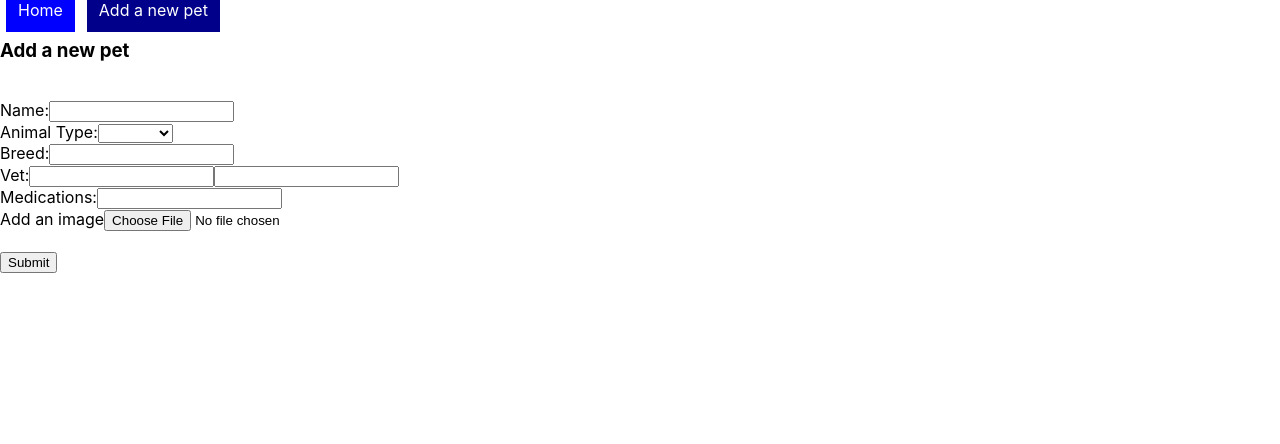
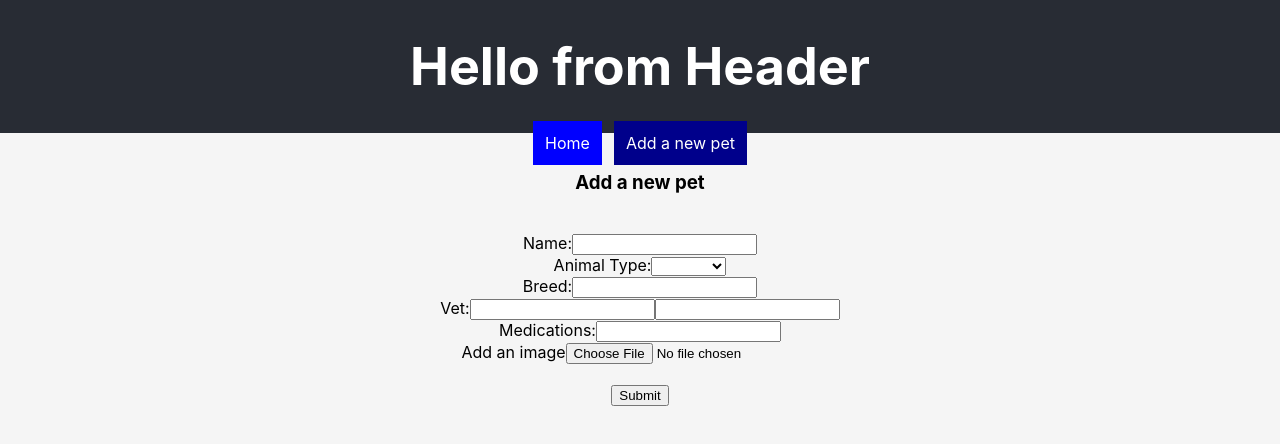
Before and after one commit to adam-barton/my-pets, a React (Create React App) app in the folder client/: page /new-pet in a window 1280 px wide. Shown: the top 444 px of the page. Built offline with nearby package versions, Linux system fonts and the light colour scheme; no server answers.

Commit message:
Added styling, a Header component, updated the nav, removed an unused container

```diff
--- a/client/src/App.css
+++ b/client/src/App.css
@@ -1,3 +1,7 @@
+body {
+    background-color: #f5f5f5;
+}
+
 .App {
     text-align: center;
 }
@@ -10,14 +14,14 @@
 
 .App-header {
     background-color: #282c34;
-    min-height: 100vh;
+    height: 10%;
+    /* min-height: 100vh; */
     display: flex;
     flex-direction: column;
     align-items: center;
     justify-content: center;
     font-size: calc(10px + 2vmin);
     color: white;
-    background-color: red;
 }
 
 .App-link {
--- a/client/src/App.js
+++ b/client/src/App.js
@@ -1,37 +1,33 @@
 import React, { Component } from 'react';
-import logo from './logo.svg';
 import './App.css';
 import {BrowserRouter as Router,
   Route
 } from 'react-router-dom';
-import {Navbar} from 'react-bootstrap';
 import NavBar from './components/NavBar';
 import {connect} from 'react-redux';
-// import { fetchPets } from './actions/petActions';
-import PetsContainer from './containers/PetsContainer'
+import { fetchPets } from './actions/petActions';
+import Header from './components/Header'
+import PetProfileContainer from './containers/PetProfileContainer'
 import NewPet from './components/NewPet';
 
 class App extends Component {
-//   componentDidMount() {
-//     this.props.fetchPets()
-//   }
+  componentDidMount() {
+    this.props.fetchPets()
+  }
 
   render() {
     return (
-      <Router>
-        <React.Fragment>
+      <React.Fragment>
+        <Header />
+        <Router>
           <NavBar />
           <Route exact path="/new-pet" component={NewPet} />
-          <Route exact path="/" component={PetsContainer} />
+          <Route exact path="/" component={PetProfileContainer} />
+        </Router>
       </React.Fragment>
-      </Router>
+
     );
   }
 }
 
-// const mapStateToProps = state => ({
-//   pets: state.petsReducer.pets
-//   })
-
-  // export default connect(mapStateToProps, { fetchPets })(App);
-  export default App;
+  export default connect(null, { fetchPets })(App);
--- /dev/null
+++ b/client/src/components/Header.js
@@ -0,0 +1,11 @@
+import React from 'react';
+
+function Header() {
+    return(
+        <div className="App-header">
+            <h1>Hello from Header</h1>
+        </div>
+    )
+}
+
+export default Header
--- a/client/src/components/NavBar.js
+++ b/client/src/components/NavBar.js
@@ -1,6 +1,5 @@
 import React from 'react';
 import { NavLink } from 'react-router-dom';
-import {Navbar} from 'react-bootstrap';
 
 
 const link = {
--- a/client/src/components/ProfileCard.js
+++ b/client/src/components/ProfileCard.js
@@ -1,10 +1,10 @@
 import React from 'react';
 
 function ProfileCard(props) {
+
     return(
         <div>
             <h1>{props.pet.name}</h1>
-            <img src={props.pet.image} />
             <button onClick={() => props.deletePet(props.pet.id)}> delete {props.pet.name}'s profile' </button>
             <p>Animal type: {props.pet.animal_type}</p>
             <p>Breed: {props.pet.breed}</p>
--- a/client/src/containers/PetProfileContainer.js
+++ b/client/src/containers/PetProfileContainer.js
@@ -1,7 +1,11 @@
 import React, { Component } from 'react';
+import {connect} from 'react-redux';
+// import { bindActionCreators } from 'redux'
+import { fetchPets, addPet, deletePet } from '../actions/petActions';
 import ProfileCard from '../components/ProfileCard'
 
 class PetProfileContainer extends Component {
+
     render() {
         const petsList = this.props.pets.map(
             (pet, index) => <ProfileCard
@@ -17,5 +21,8 @@ class PetProfileContainer extends Component {
     )}
 
 }
+const mapStateToProps = state => ({
+    pets: state.petsReducer.pets
+    })
 
-export default PetProfileContainer;
+export default connect(mapStateToProps, {fetchPets, addPet, deletePet})(PetProfileContainer);
--- a/client/src/containers/PetsContainer.js
+++ b/client/src/containers/PetsContainer.js
@@ -1,26 +1,29 @@
-import React, { Component } from 'react';
-import {connect} from 'react-redux';
-import { bindActionCreators } from 'redux'
-import { fetchPets, addPet, deletePet } from '../actions/petActions';
-import NewPet from '../components/NewPet'
-import PetProfileContainer from './PetProfileContainer'
+// import React, { Component } from 'react';
+// import {connect} from 'react-redux';
+// import { bindActionCreators } from 'redux'
+// import { fetchPets, addPet, deletePet } from '../actions/petActions';
+// import NewPet from '../components/NewPet'
+// import PetProfileContainer from './PetProfileContainer'
 
-class PetsContainer extends Component {
-    componentDidMount() {
-        this.props.fetchPets()
-      }
 
-    render() {
-    return(
-        <div>
-            <h1>Hello from PetsContainer.</h1>
-            <PetProfileContainer pets={this.props.pets} deletePet={this.props.deletePet} />
-        </div>
-    )}
 
-}
-const mapStateToProps = state => ({
-    pets: state.petsReducer.pets
-    })
+// class PetsContainer extends Component {
+//     componentDidMount() {
+//         this.props.fetchPets()
+//       }
 
-export default connect(mapStateToProps, {fetchPets, addPet, deletePet})(PetsContainer);
+//     render() {
+//     return(
+//         <div>
+//             <h1>Hello from PetsContainer.</h1>
+//             <PetProfileContainer pets={this.props.pets} deletePet={this.props.deletePet} />
+
+//         </div>
+//     )}
+
+// }
+// const mapStateToProps = state => ({
+//     pets: state.petsReducer.pets
+//     })
+
+// export default connect(mapStateToProps, {fetchPets, addPet, deletePet})(PetsContainer);
--- a/client/src/index.js
+++ b/client/src/index.js
@@ -12,12 +12,12 @@ import './index.css';
 
 const store = createStore(rootReducer, applyMiddleware(thunk));
 
-ReactDOM.render( <
-    Provider store = { store } >
-    <
-    App / >
-    <
-    /Provider>,
+ReactDOM.render(
+    <div className="App">
+    <Provider store={store} >
+        <App/>
+    </Provider>
+    </div>,
     document.getElementById('root')
 );
 
```
Also changed, not shown: client/src/components/ImageUpload.js (deleted, +0 -32 lines), client/src/logo.svg (deleted).
